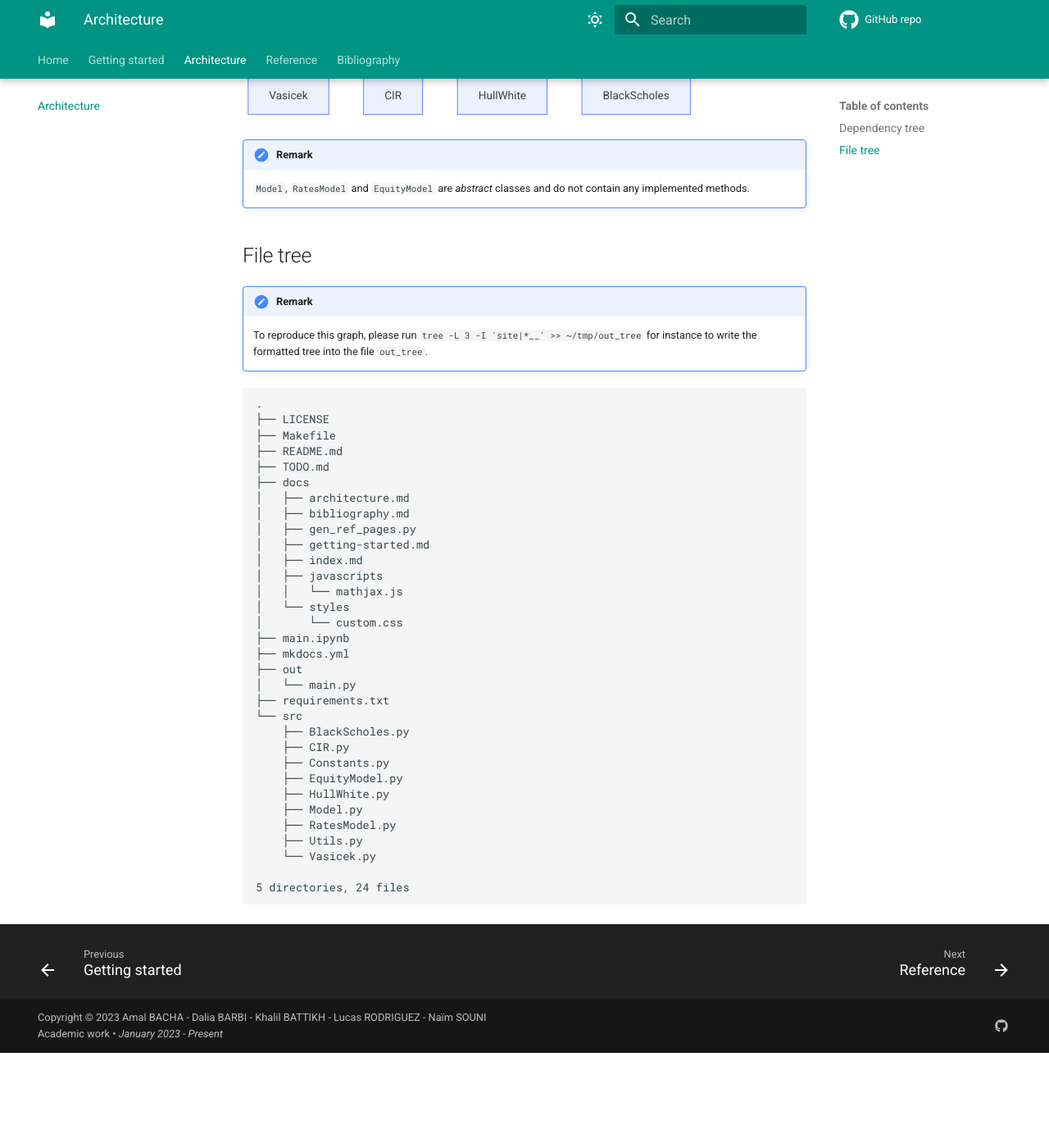
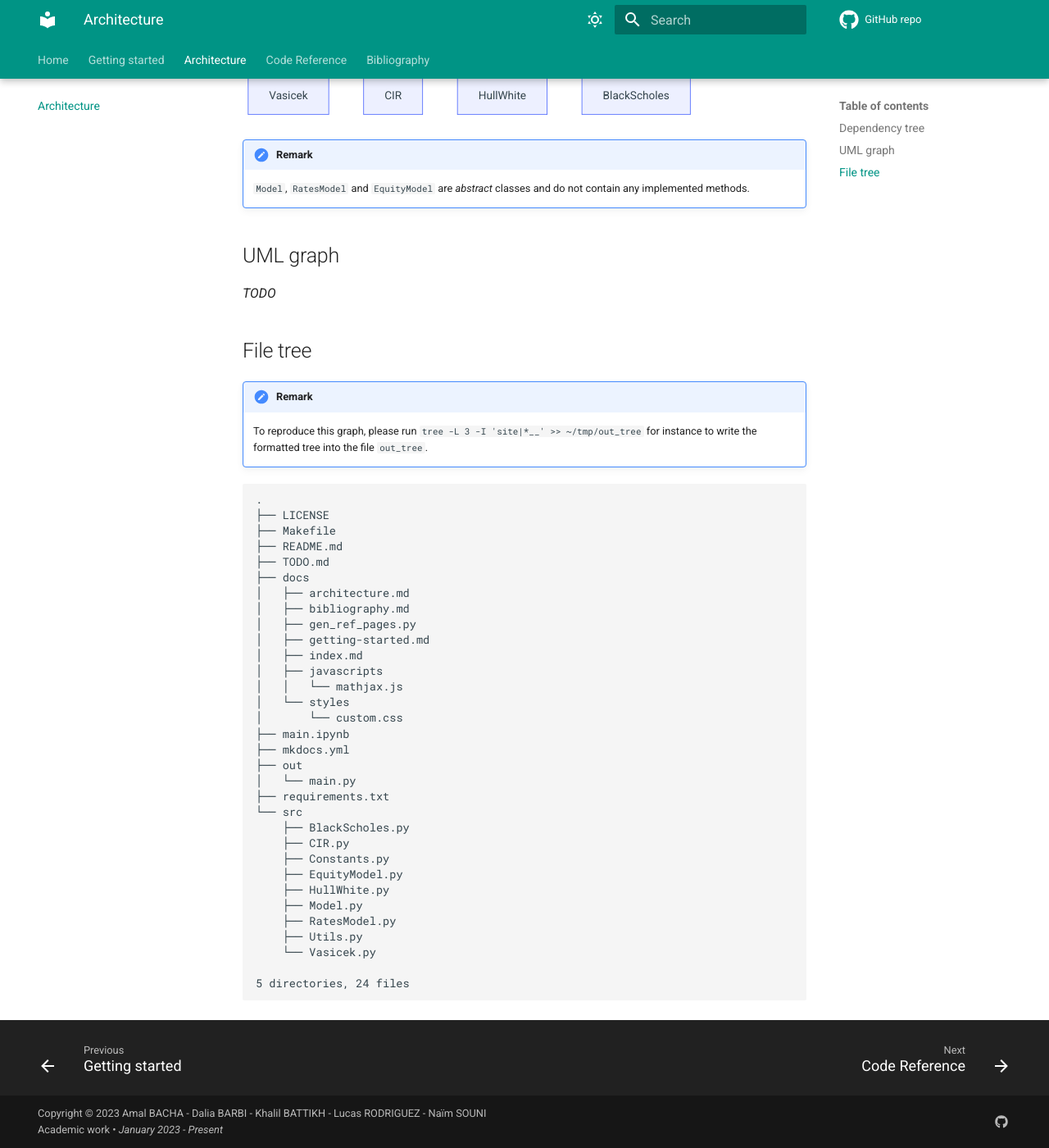
Before and after one commit to lcsrodriguez/CuttingEdge-Milliman, an MkDocs documentation site: the page built from docs/architecture.md, in a window 1280 px wide and 1400 px high, scrolled down 369 px. Shown: the whole window at 82% size. Built offline with MkDocs 1.6.1 and Material for MkDocs 9.7.7, drawn with Linux system fonts in a browser that asks for light colours; comment, search, counter and statistics services are not loaded; before the commit the page ends 1653 px from its top, so only the background shows below that.

```diff
--- a/docs/architecture.md
+++ b/docs/architecture.md
@@ -18,6 +18,9 @@
 !!! note "Remark"
     `Model`, `RatesModel` and `EquityModel` are *abstract* classes and do not contain any implemented methods.
 
+## UML graph
+
+*TODO*
 
 ## File tree
 
--- a/mkdocs.yml
+++ b/mkdocs.yml
@@ -71,7 +71,7 @@
   - Home: index.md
   - Getting started: getting-started.md
   - Architecture: architecture.md
-  - Reference: reference/summary.md
+  - Code Reference: reference/summary.md
   - Bibliography: bibliography.md
 #   - References:
 # - Summary: reference/summary.md
```
Also changed, not shown: TODO.md (+8 -0 lines).
